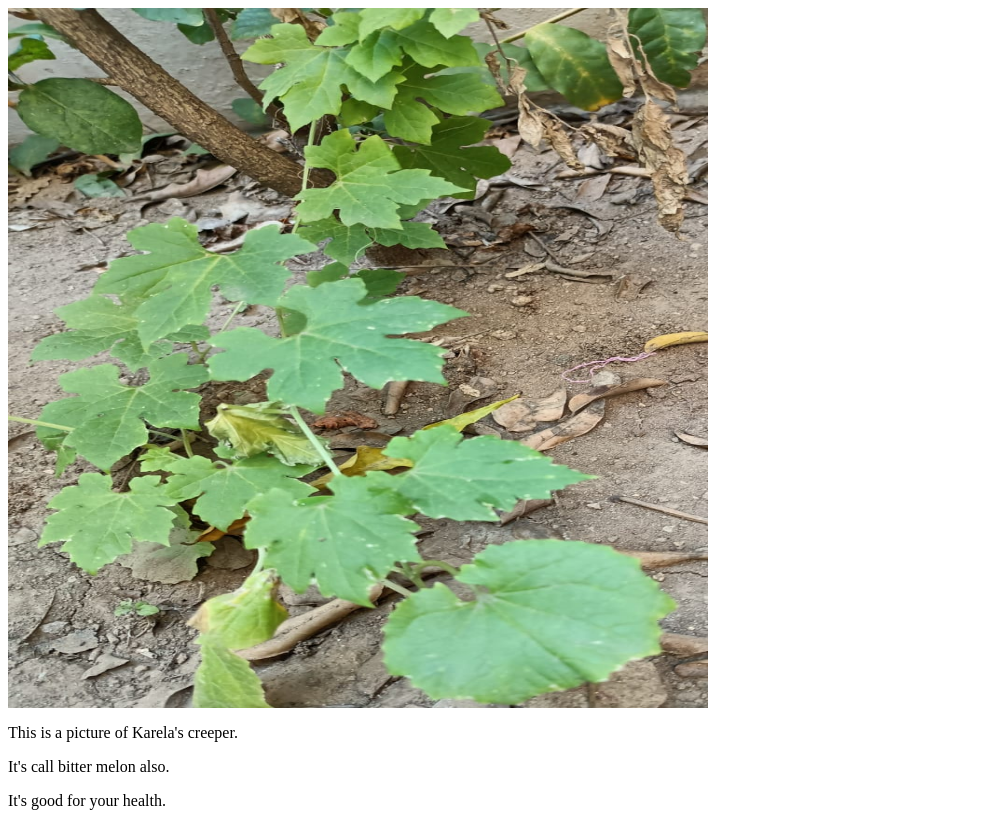
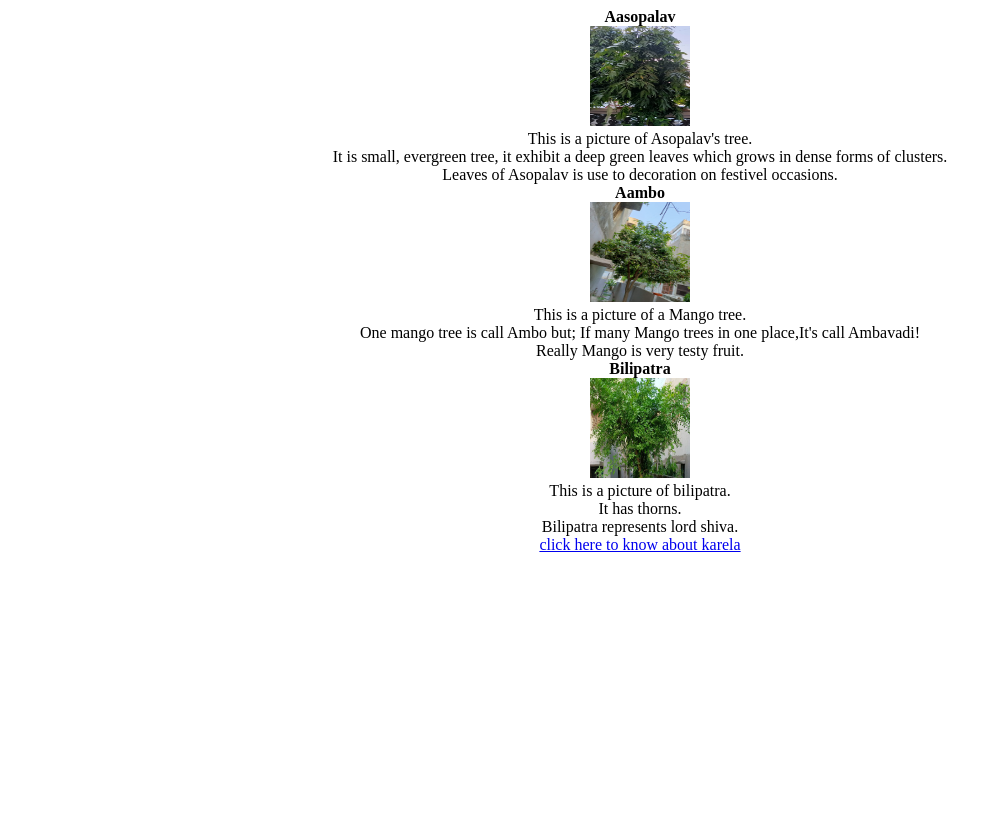
Before and after one commit to NeheePatel/NeheePatel.github.io, a plain HTML site: page index.html in a window 1280 px wide. Shown: the top 813 px of the page, without its empty margins (0-998 px from the left). Drawn offline with Linux system fonts and the light colour scheme.

Commit message:
Update index.html

```diff
--- a/index.html
+++ b/index.html
@@ -1,31 +1,25 @@
+<!DOCTYPE html>
 <html>
-
-  <head>
-	<title>About some trees and plants</title>
+<head>
+	<meta charset="utf-8">
+	<title>About some trees</title>
 </head>
-<body>
-<img src="karela(edited).jpg" height="700" width="700"><br>
-
-<p>This is a picture of Karela's creeper.</p>
-
-<p>It's call bitter melon also.</p>
-
-<p>It's good for your health.</p>
-
-<img src="asopalav.jpg" height="700" width="700">
-
-<p>This is a picture of Asopalav's tree.</p>
-
-<p>It is small, evergreen tree, it exhibit a deep green leaves which grows in dense forms of clusters.</p>
-
-  <p>Leaves of Asopalav is use to decoration on festivel occasions.</p>
-
-<img src="ambo.jpg" height="700" width="700">
-
-<p>This is a picture of a Mango tree.</p>
-
-<p>One mango tree is call Ambo but; If many Mango trees in one place,It's call Ambavadi!</p>
-
-	<p>Really Mango is very testy fruit.</p></br>
-  </body>
+<body><center><b>Aasopalav</b><br>
+<img src="asopalav.jpg" height="100" width="100"><br>
+This is a picture of Asopalav's tree.<br>
+It is small, evergreen tree, it exhibit a deep green leaves which grows in dense forms of clusters.<br>
+Leaves of Asopalav is use to decoration on festivel occasions.<br>
+<b>Aambo</b><br>
+<img src="ambo.jpg" height="100" width="100"><br>
+This is a picture of a Mango tree.<br>
+One mango tree is call Ambo but; If many Mango trees in one place,It's call Ambavadi!<br>
+Really Mango is very testy fruit.<br>
+<b>Bilipatra<br></b>
+<img src="bilipatra.jpg" height="100" width="100"><br>
+This is a  picture of bilipatra.<br>
+It has thorns.<br>
+Bilipatra represents lord shiva.<br>
+<a href="karela.html">click here to know about karela</a>
+</center>
+</body>
 </html>
```
